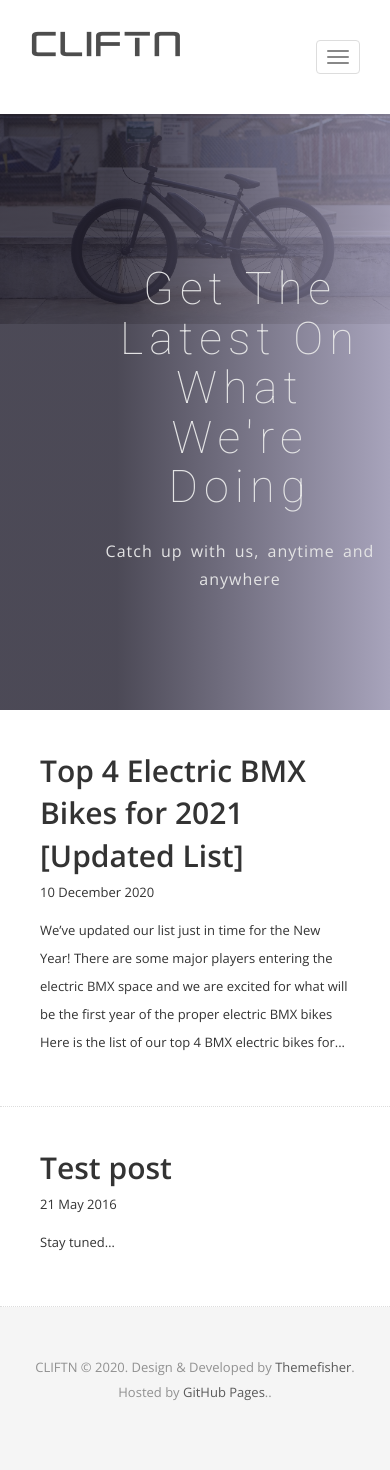
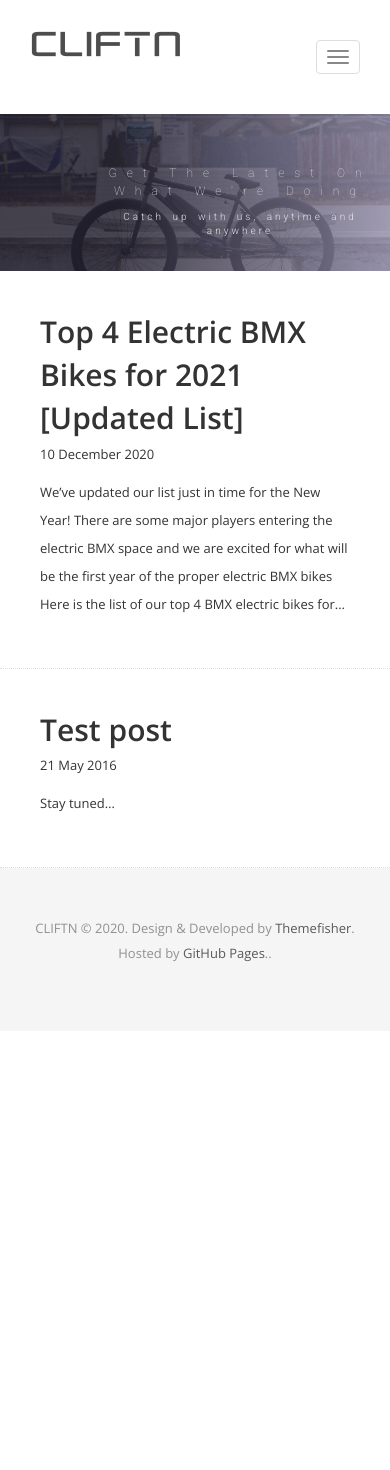
Before and after one commit to eklinefel/cliftn_test, a Jekyll site: the page built from blog.html, in a window 390 px wide. Built offline with Jekyll 4.4.1, drawn with Linux system fonts in a browser that asks for light colours; nearby versions of some CDN libraries; some web fonts are replaced; after the commit the page ends 1031 px from its top, so only the background shows below that.

Commit message:
image update

```diff
--- a/css/responsive.css
+++ b/css/responsive.css
@@ -200,6 +200,39 @@ px      68    160    252    */
   /*--
 	wrapper Start
 --*/
+#global-header {
+  background: url("../img/slider-bg.jpg") no-repeat;
+  /*background-size: cover;*/
+  background-size: 100% auto;
+  padding-top: 50px;
+  padding-bottom: 107px;
+  position: relative;
+  /*background-attachment: fixed;*/
+
+  /*width: auto;*/
+  max-width: 100%;
+  min-width: 100%;
+  max-height: 180px;
+  /*height: auto;*/
+}
+
+
+#global-header .block h1 {
+  font-size: 24px;
+    font-weight: 100;
+    line-height: 30px;
+    letter-spacing: 10px;
+    padding-bottom: 5px;
+}
+#global-header .block p {
+  font-size: 16px;
+    line-height: 25px;
+    font-family: 'Roboto', sans-serif;
+    font-weight: 300;
+    letter-spacing: 3px;
+}
+
+
   #wrapper {
     text-align: center;
     padding-top: 70px;
@@ -448,6 +481,40 @@ px      68    160    252    344    436    */
     font-weight: 300;
     letter-spacing: 3px;
   }
+
+  #global-header {
+    background: url("../img/slider-bg.jpg") no-repeat;
+    /*background-size: cover;*/
+    background-size: 100% auto;
+    padding-top: 50px;
+    padding-bottom: 107px;
+    position: relative;
+    /*background-attachment: fixed;*/
+
+    /*width: auto;*/
+    max-width: 100%;
+    min-width: 100%;
+    max-height: 100px;
+    /*height: auto;*/
+  }
+
+  #global-header .block h1 {
+    font-size: 12px;
+    font-weight: 100;
+    line-height: 18px;
+    letter-spacing: 10px;
+    padding-bottom: 0px;
+  }
+  #global-header .block p {
+    font-size: 10px;
+    line-height: 14px;
+    font-family: 'Roboto', sans-serif;
+    font-weight: 300;
+    letter-spacing: 3px;
+  }
+
+
+
   /*--
     slider-contact Start
   --*/
```
Also changed, not shown: css/airspace.css (+10 -0 lines), 2 other files.
